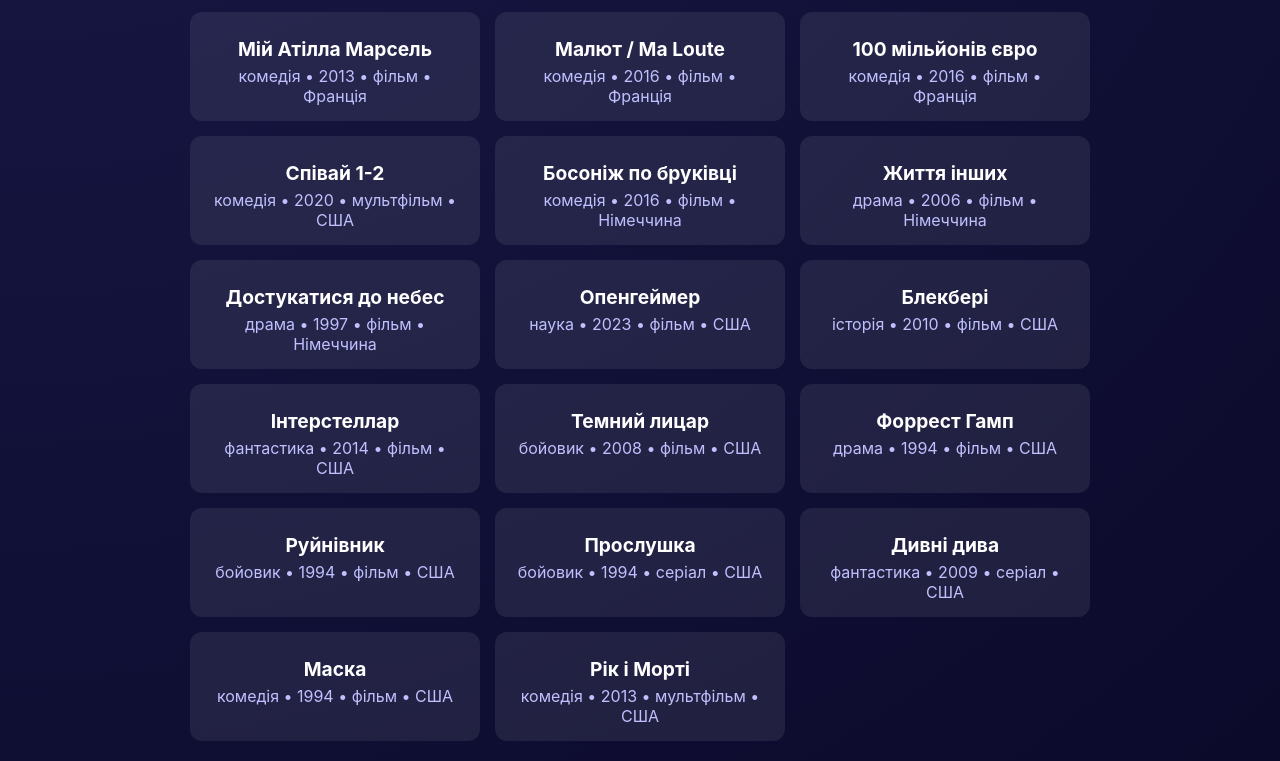
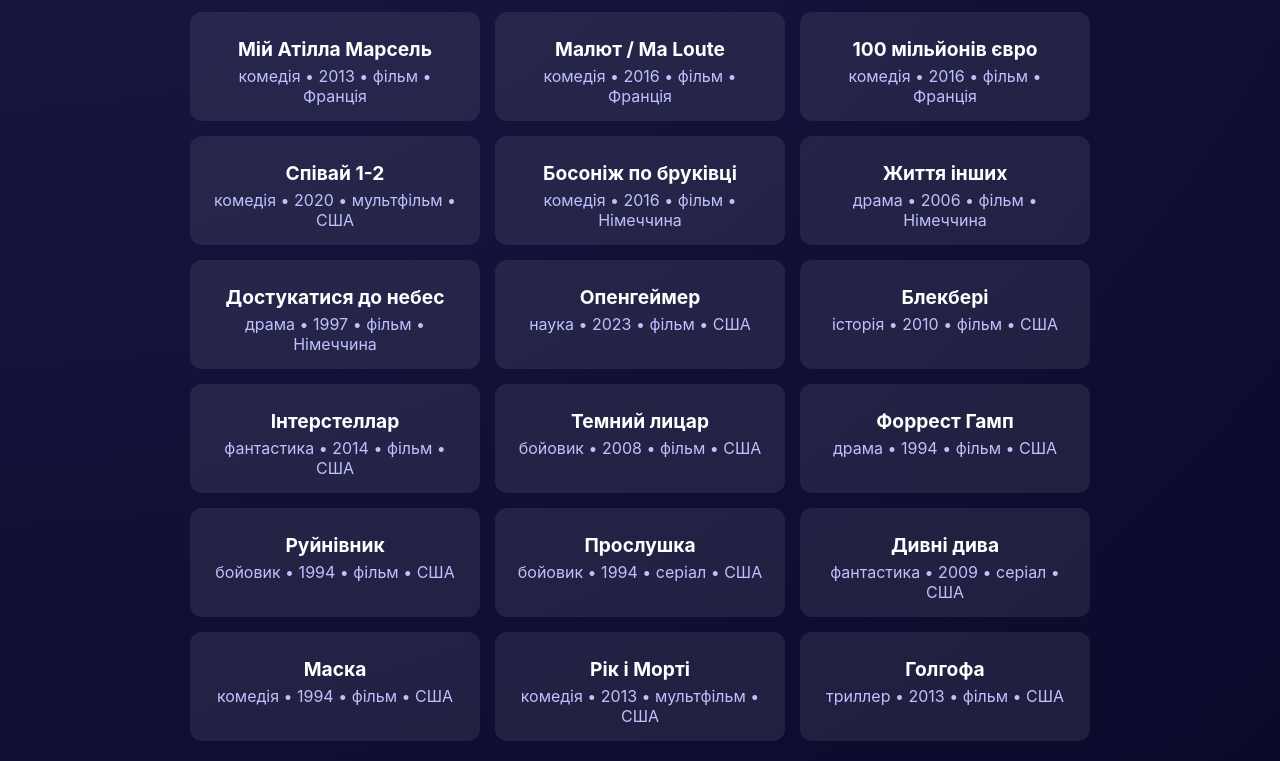
Before and after one commit to mykola-telychko/the-illusion, a plain HTML site: page index.html in a window 1280 px wide. Shown: the part 659-1420 px from the top of the page. Drawn offline with Linux system fonts and the light colour scheme.

Commit message:
Update index.html

```diff
--- a/index.html
+++ b/index.html
@@ -158,6 +158,7 @@
       { name: 'Дивні дива', genre: 'фантастика', year: 2009, type: 'серіал', country: 'США' },
       { name: 'Маска', genre: 'комедія', year: 1994, type: 'фільм', country: 'США' },
       { name: 'Рік і Морті', genre: 'комедія', year: 2013, type: 'мультфільм', country: 'США' },
+      { name: 'Голгофа', genre: 'триллер', year: 2013, type: 'фільм', country: 'США' },
     ];
 
     const movieList = document.getElementById('movieList');
```
